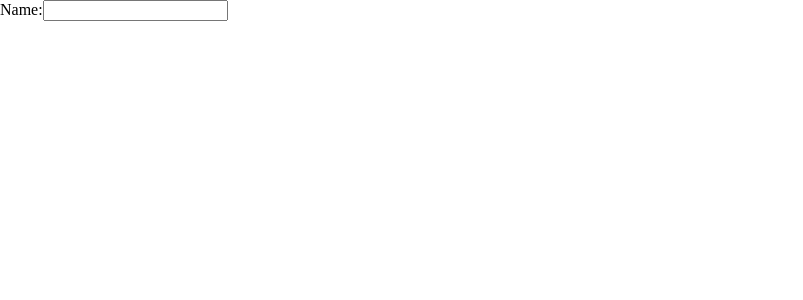
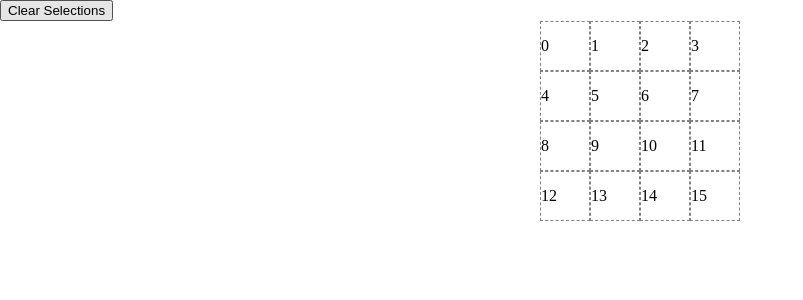
Before and after one commit to RawatNitin/react-playground, a React (Vite) app: page / in a window 1280 px wide. Shown: the top 300 px of the page, without its empty margins (0-803 px from the left). Built offline with nearby package versions, Linux system fonts and the light colour scheme.

Commit message:
Add NByNGrid component and associated styles; comment out BroadcastChannelApi in App component

```diff
--- a/src/App.tsx
+++ b/src/App.tsx
@@ -6,7 +6,9 @@
 // import { WebWorker } from "./experiments/web-worker";
 // import { ModalExperiment } from "./experiments/accessible-modal";
 // import { AccordionTest } from "./experiments/react-patterns/compound-component";
-import { BroadcastChannelApi } from "./experiments/broadcast-channel-api";
+// import { BroadcastChannelApi } from "./experiments/broadcast-channel-api";
+import { NByNGrid } from "./experiments/nByNGrid";
+
 function App() {
   return (
     <div id="app">
@@ -18,7 +20,8 @@ function App() {
       {/* <WebWorker /> */}
       {/* <ModalExperiment /> */}
       {/* <AccordionTest /> */}
-      <BroadcastChannelApi />
+      {/* <BroadcastChannelApi /> */}
+      <NByNGrid rows={4} cols={4} />
     </div>
   );
 }
--- /dev/null
+++ b/src/experiments/nByNGrid/grid.css
@@ -0,0 +1,20 @@
+.grid-row {
+  display: flex;
+  justify-content: center;
+  gap: 10;
+}
+
+.grid-cell {
+  border: 1px dashed gray;
+  width: 50px;
+  height: 50px;
+  display: flex;
+  align-items: center;
+  justify-items: center;
+  background-color: white;
+  transition: background-color 0.5s ease;
+}
+
+.grid-cell.selected {
+  background-color: aquamarine;
+}
--- /dev/null
+++ b/src/experiments/nByNGrid/index.tsx
@@ -0,0 +1,98 @@
+import { useCallback, useEffect, useState } from "react";
+
+import "./grid.css";
+
+const delay = (ms: number) =>
+  new Promise((resolve) => {
+    setTimeout(() => resolve(null), ms);
+  });
+
+function GridCell({
+  id,
+  selected,
+  onCellSelect,
+}: {
+  id: number;
+  selected: boolean;
+  onCellSelect: (id: number) => void;
+}) {
+  const onClick = useCallback(() => {
+    onCellSelect(id);
+  }, [onCellSelect, id]);
+
+  return (
+    <div
+      onClick={onClick}
+      className={`grid-cell ${selected ? "selected" : ""}`}
+    >
+      {id}
+    </div>
+  );
+}
+
+export const NByNGrid = function ({
+  rows,
+  cols,
+}: {
+  rows: number;
+  cols: number;
+}) {
+  const [selectedIds, setSelectedIds] = useState(new Set<number>());
+
+  const clearSelection = (id: number) => {
+    setSelectedIds((ids) => {
+      const next = new Set(ids);
+      next.delete(id);
+      return next;
+    });
+  };
+
+  const clearSelections = async () => {
+    const ids = [...selectedIds];
+    for (const value of ids.reverse()) {
+      clearSelection(value);
+      await delay(1000);
+    }
+  };
+
+  const onCellSelect = (selectedId: number) => {
+    setSelectedIds((oldIds) => {
+      const newIds = new Set(oldIds);
+      newIds.add(selectedId);
+      return newIds;
+    });
+  };
+
+  useEffect(() => {
+    if (selectedIds.size >= 5) {
+      clearSelections();
+    }
+  }, [selectedIds.size]);
+
+  return (
+    <>
+      <button onClick={clearSelections}>Clear Selections</button>
+      <div className="grid">
+        {Array(rows)
+          .fill("")
+          .map((_, ri) => (
+            <div className="grid-row">
+              {Array(cols)
+                .fill("")
+                .map((_, ci) => {
+                  const id = ri * cols + ci;
+                  const selected = selectedIds.has(id);
+                  return (
+                    <GridCell
+                      onCellSelect={onCellSelect}
+                      selected={selected}
+                      id={id}
+                    />
+                  );
+                })}
+            </div>
+          ))}
+      </div>
+    </>
+  );
+};
```
